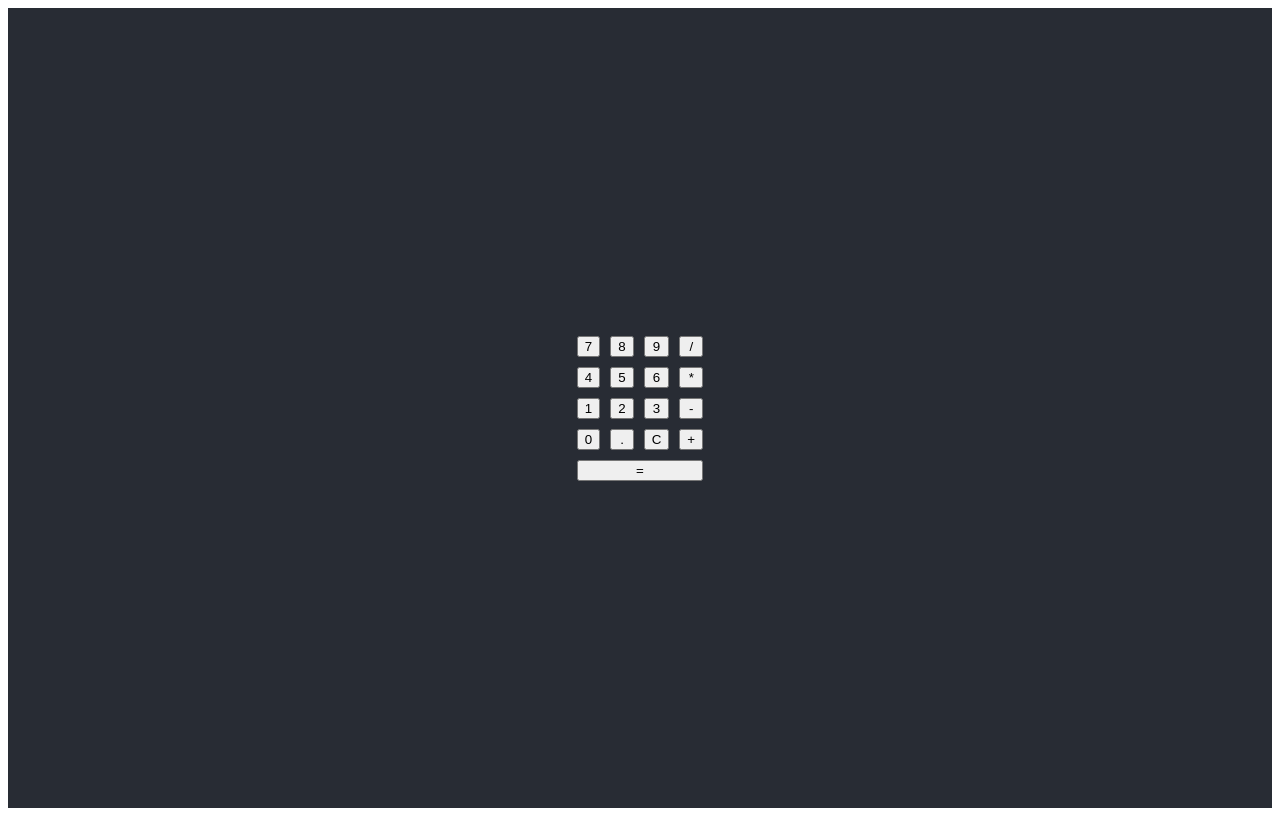
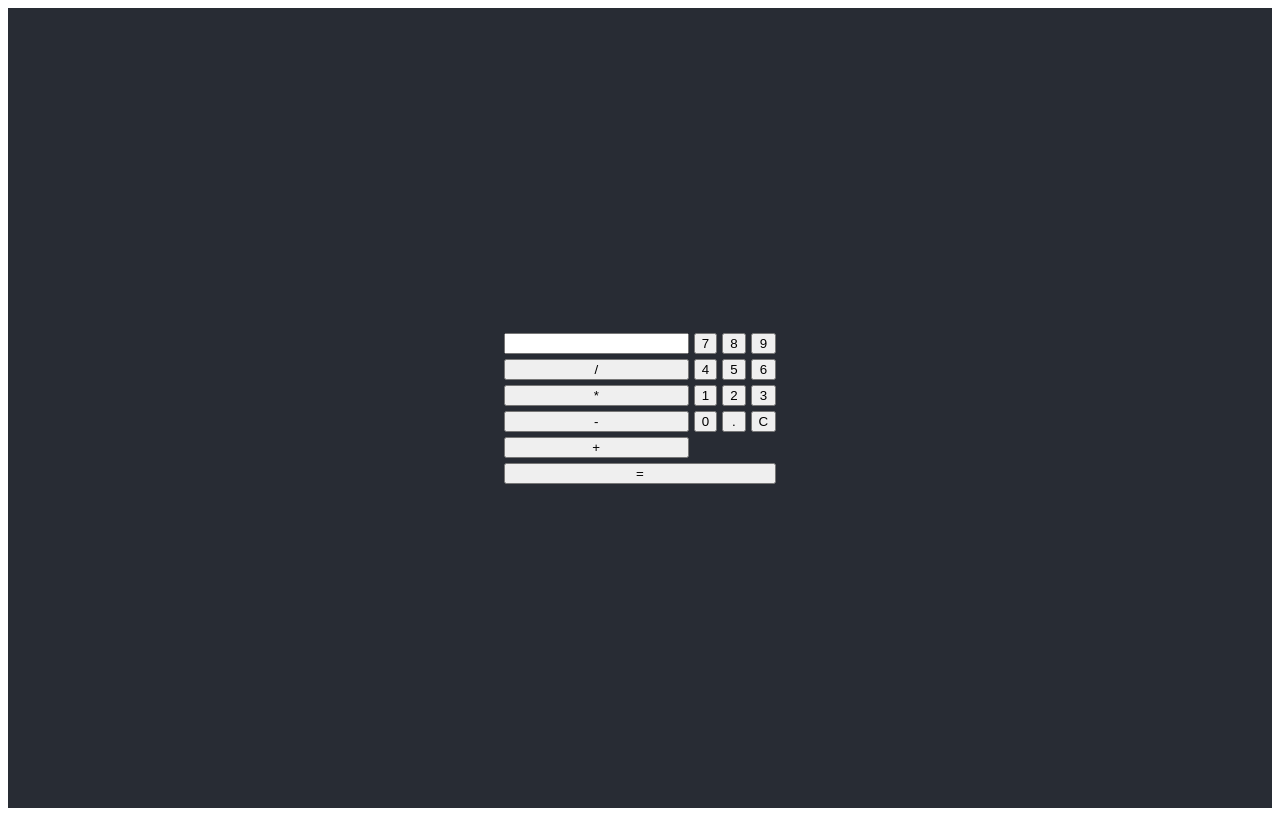
Before and after one commit to monaessaid/Calculator, a React (Create React App) app in the folder calculator_front-end/: page / in a window 1280 px wide. Built offline with nearby package versions, Linux system fonts and the light colour scheme.

Commit message:
Calculator display

```diff
--- /dev/null
+++ b/calculator_front-end/src/CalculatorDisplay.js
@@ -0,0 +1,12 @@
+import React from 'react';
+
+function CalculatorDisplay(props) {
+
+    return (
+        <input
+            value={props.text}
+            readOnly={true} />
+        );
+    }
+
+    export default CalculatorDisplay;
--- a/calculator_front-end/src/CalculatorPanel.js
+++ b/calculator_front-end/src/CalculatorPanel.js
@@ -1,5 +1,6 @@
 import React from 'react';
 import CalculatorButton from './CalculatorButton';
+import CalculatorDisplay from './CalculatorDisplay';
 
 function CalculatorPanel(props) {
 
@@ -17,6 +18,7 @@ function CalculatorPanel(props) {
 
     return(
         <div className="calculator-grid-container">
+            <CalculatorDisplay />
             {calc_buttons}
         </div>
     );
--- a/calculator_front-end/src/index.css
+++ b/calculator_front-end/src/index.css
@@ -13,7 +13,7 @@
     display: grid;
     grid-template-columns: auto auto auto auto;
     grid-template-rows: auto auto auto auto;
-    grid-gap: 10px;
+    grid-gap: 5px;
     padding: 10px;
   }
 
```
